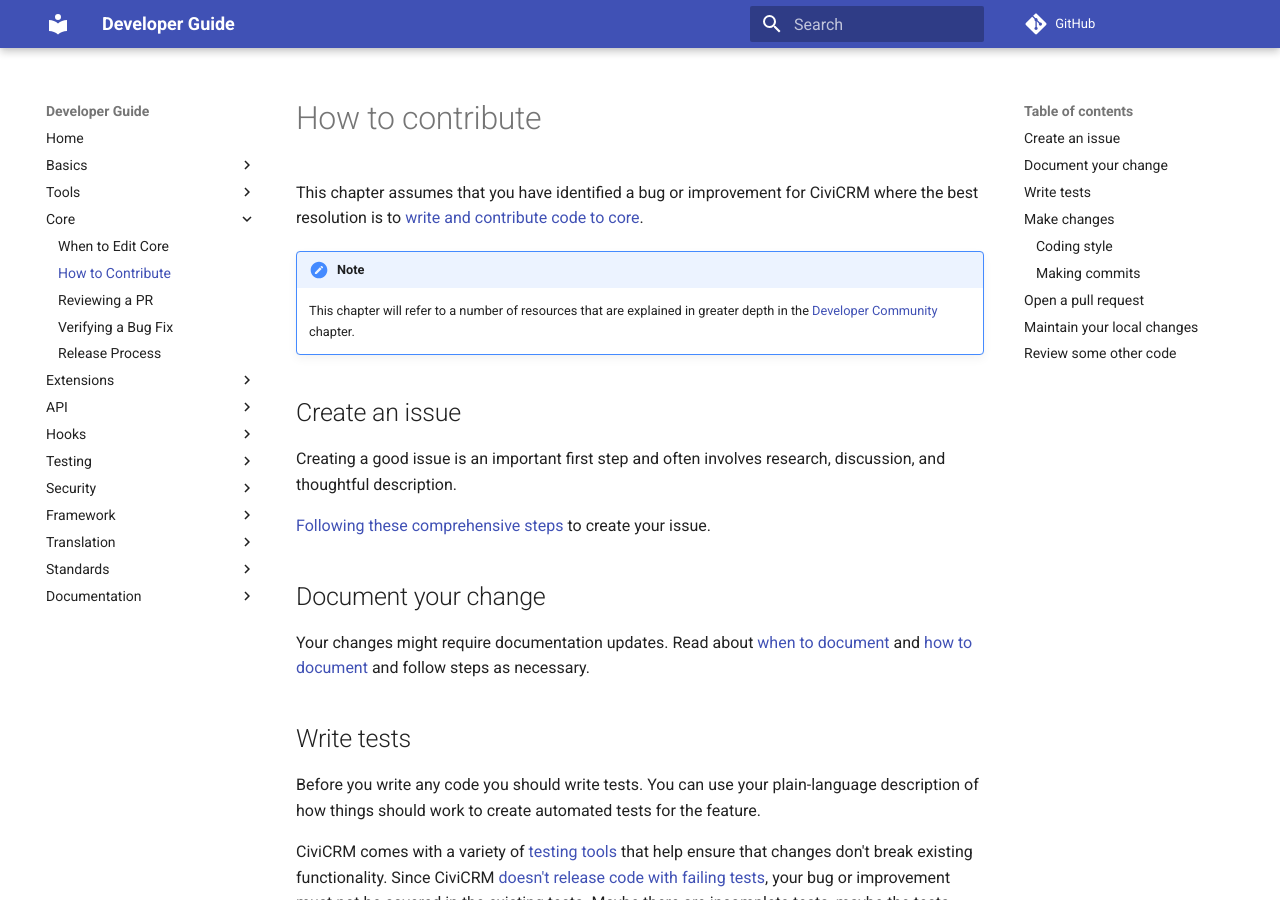
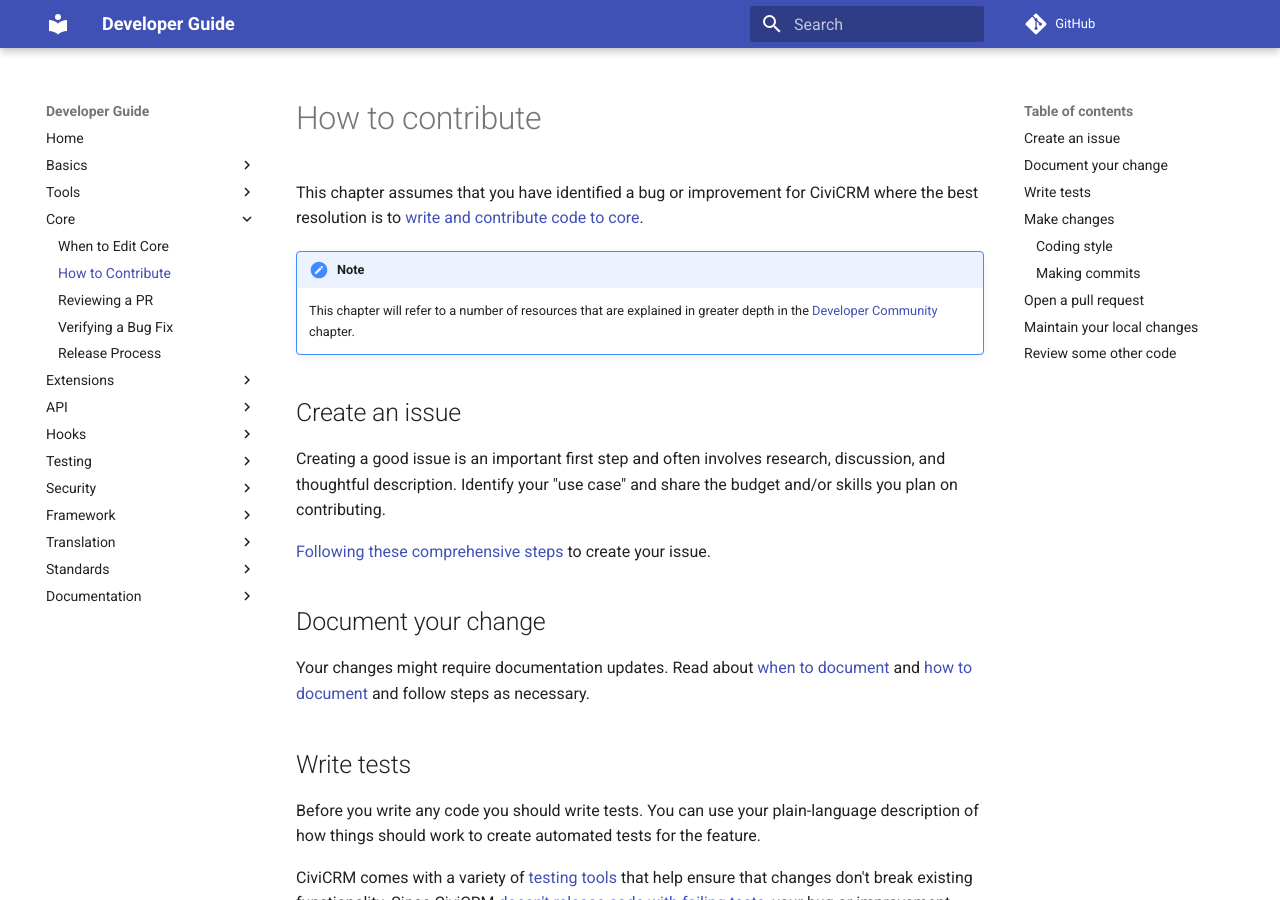
Before and after one commit to civicrm/civicrm-dev-docs, an MkDocs documentation site: the page built from docs/core/contributing.md, in a window 1280 px wide and 900 px high. Built offline with MkDocs 1.6.1 and Material for MkDocs 9.7.7, drawn with Linux system fonts in a browser that asks for light colours; comment, search, counter and statistics services are not loaded; old or Windows-style settings are respelled for this version of MkDocs.

Commit message:
add more informatoin about creating an issue

```diff
--- a/docs/core/contributing.md
+++ b/docs/core/contributing.md
@@ -9,7 +9,7 @@
 
 ## Create an issue
 
-Creating a good issue is an important first step and often involves research, discussion, and thoughtful description.
+Creating a good issue is an important first step and often involves research, discussion, and thoughtful description.  Identify your "use case" and share the budget and/or skills you plan on contributing.
 
 [Following these comprehensive steps](/tools/issue-tracking.md#guidelines) to create your issue.
 
```
